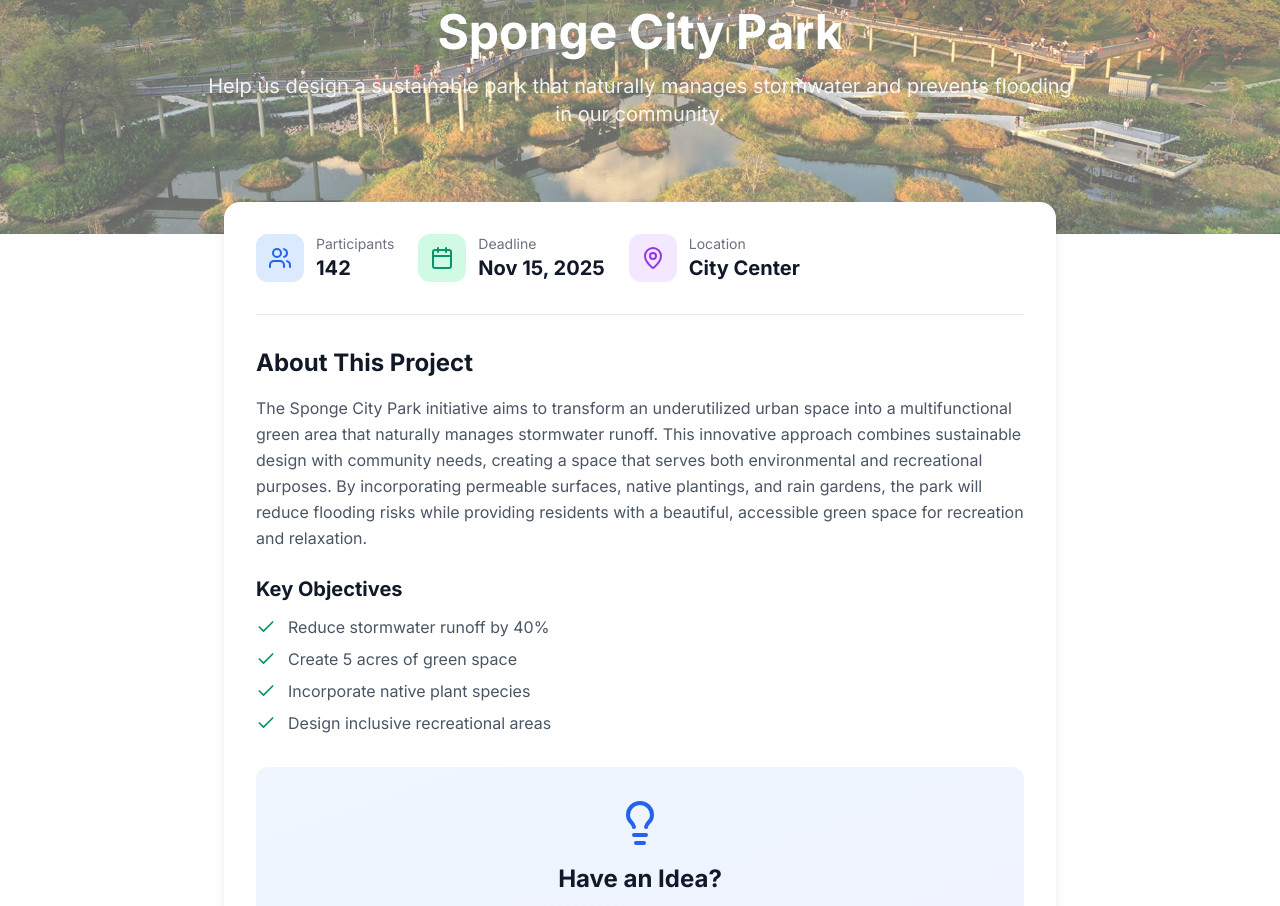
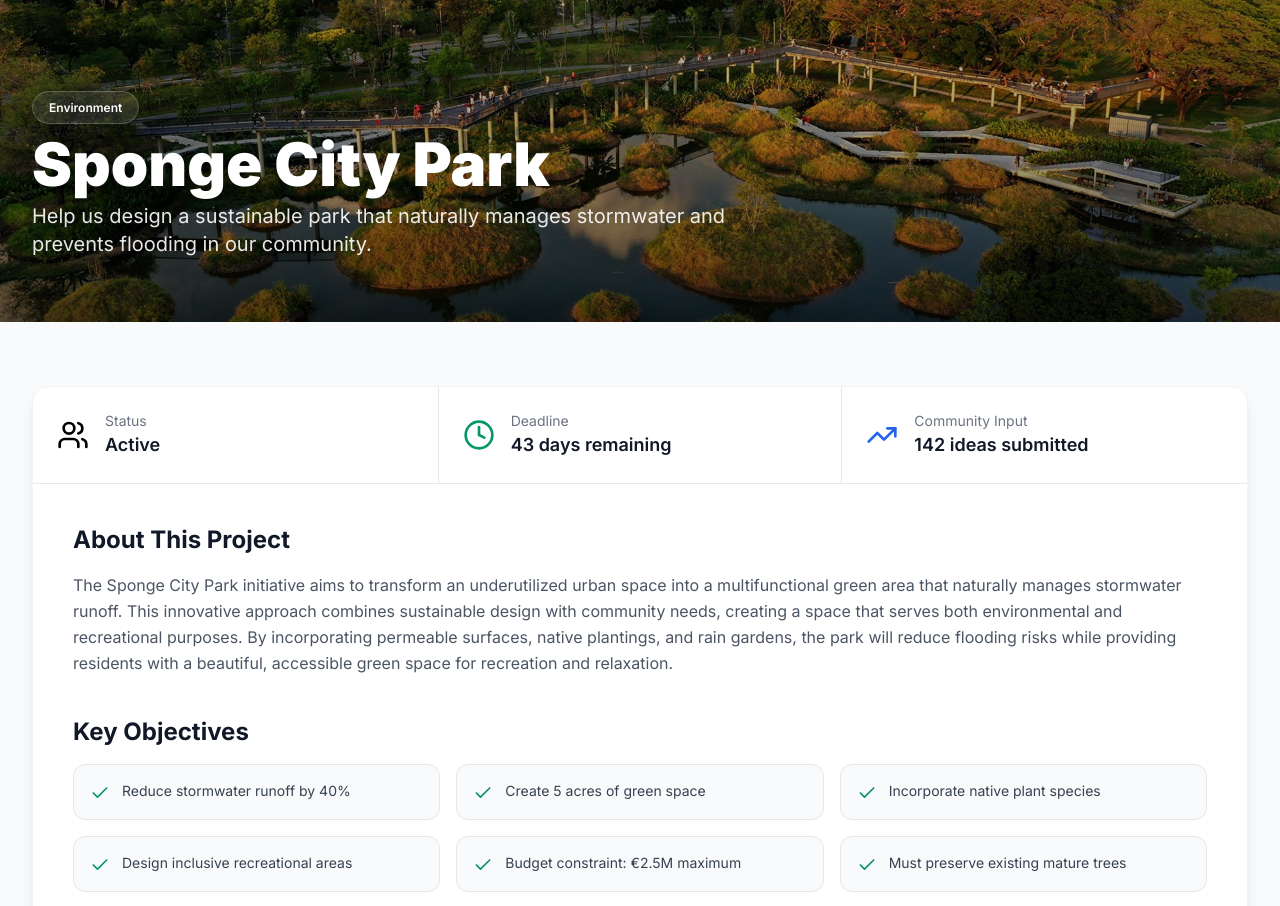
Before and after one commit to LukPle/common_ground, a Next.js app: page /projects/sponge-city-park in a window 1280 px wide. Shown: the part 280-1186 px from the top of the page. Built offline with nearby package versions, Linux system fonts and the light colour scheme.

Commit message:
Updated project details page with new design

```diff
--- a/src/app/projects/[id]/page.tsx
+++ b/src/app/projects/[id]/page.tsx
@@ -5,7 +5,7 @@ import { notFound } from 'next/navigation';
 import { Header } from '../../../components/header';
 import { Footer } from '../../../components/footer';
 import { projects } from '../../../data/projects';
-import { Users, Calendar, MapPin, Lightbulb, ArrowRight, Check, ChevronRight } from 'lucide-react';
+import { ArrowRight, Check, ChevronRight, Users, Clock, TrendingUp, Lightbulb } from 'lucide-react';
 
 export async function generateStaticParams() {
   return projects.map((project) => ({
@@ -20,15 +20,20 @@ export default function ProjectDetailPage({ params }: { params: { id: string } }
     notFound();
   }
 
+  const now = new Date();
+  const deadline = new Date(project.deadline);
+  const daysLeft = Math.ceil((deadline.getTime() - now.getTime()) / (1000 * 60 * 60 * 24));
+
   return (
-    <div className="min-h-screen bg-white">
+    <div className="min-h-screen bg-gray-50">
       <Header />
 
+      {/* Breadcrumb Navigation */}
       <div className="bg-white border-b border-gray-200">
-        <div className="max-w-7xl mx-auto px-4 sm:px-6 lg:px-8 py-4">
+        <div className="max-w-7xl mx-auto px-4 sm:px-6 lg:px-8 py-3">
           <Link
             href="/"
-            className="text-sm text-gray-600 hover:text-gray-900 flex items-center gap-2 transition-colors"
+            className="text-sm text-gray-500 hover:text-gray-900 flex items-center gap-1 transition-colors w-fit"
           >
             <ChevronRight className="w-4 h-4 rotate-180" />
             Back to Projects
@@ -36,98 +41,102 @@ export default function ProjectDetailPage({ params }: { params: { id: string } }
         </div>
       </div>
 
-      <div className="relative h-96 overflow-hidden">
-        <div className={`absolute inset-0 bg-gradient-to-br ${project.color}`} />
+      {/* Hero Section */}
+      <div className="relative h-[60vh] min-h-[400px] overflow-hidden">
         <Image
           src={project.image}
           alt={project.title}
           fill
-          className="object-cover opacity-60"
+          className="object-cover"
+          priority
         />
-        <div className="absolute inset-0 flex items-center justify-center">
-          <div className="text-center text-white max-w-4xl px-4">
-            <span className="bg-white/20 backdrop-blur-sm px-4 py-2 rounded-full text-sm font-semibold mb-4 inline-block">
+        <div className="absolute inset-0 bg-gradient-to-t from-black/60 via-black/30 to-black/10" />
+        <div className={`absolute inset-0 bg-gradient-to-br ${project.color} opacity-20`} />
+
+        <div className="absolute inset-0 flex flex-col justify-end pb-16">
+          <div className="text-white max-w-7xl px-4 sm:px-6 lg:px-8 mx-auto w-full">
+            <span className="bg-white/10 backdrop-blur-md border border-white/20 px-4 py-2 rounded-full text-xs font-semibold shadow-lg">
               {project.category}
             </span>
-            <h1 className="text-5xl font-bold mb-4">{project.title}</h1>
-            <p className="text-xl text-white/90">{project.description}</p>
+            <h1 className="text-5xl md:text-6xl font-black mt-4 drop-shadow-lg">
+              {project.title}
+            </h1>
+            <p className="text-lg md:text-xl text-white/90 max-w-3xl mt-2 drop-shadow-md">
+              {project.description}
+            </p>
           </div>
         </div>
       </div>
 
-      <div className="max-w-4xl mx-auto px-4 sm:px-6 lg:px-8 py-12">
-        <div className="bg-white rounded-2xl shadow-lg p-8 -mt-20 relative z-10">
-          <div className="flex flex-wrap gap-6 mb-8 pb-8 border-b border-gray-200">
-            <div className="flex items-center gap-3">
-              <div className="w-12 h-12 bg-blue-100 rounded-xl flex items-center justify-center">
-                <Users className="w-6 h-6 text-blue-600" />
-              </div>
+      {/* Main Content Area */}
+      <div className="max-w-7xl mx-auto px-4 sm:px-6 lg:px-8 py-12 sm:py-16">
+        <div className="bg-white rounded-2xl shadow-lg border border-gray-100 divide-y divide-gray-200">
+
+          {/* At-a-Glance Info Section */}
+          <div className="grid grid-cols-1 sm:grid-cols-3">
+            <div className="p-6 flex items-center gap-4">
+              <Users className={`w-8 h-8 ${project.color.replace('from-', 'text-').split(' ')[0]}`} />
               <div>
-                <p className="text-sm text-gray-500">Participants</p>
-                <p className="text-xl font-bold text-gray-900">{project.participants}</p>
+                <p className="text-sm text-gray-500">Status</p>
+                <p className="text-lg font-semibold text-gray-900">{project.status}</p>
               </div>
             </div>
-            <div className="flex items-center gap-3">
-              <div className="w-12 h-12 bg-emerald-100 rounded-xl flex items-center justify-center">
-                <Calendar className="w-6 h-6 text-emerald-600" />
-              </div>
+            <div className="p-6 flex items-center gap-4 sm:border-l sm:border-r">
+              <Clock className={`w-8 h-8 ${daysLeft > 30 ? 'text-emerald-600' : daysLeft > 7 ? 'text-amber-600' : 'text-red-600'}`} />
               <div>
                 <p className="text-sm text-gray-500">Deadline</p>
-                <p className="text-xl font-bold text-gray-900">
-                  {new Date(project.deadline).toLocaleDateString('en-US', {
-                    month: 'short',
-                    day: 'numeric',
-                    year: 'numeric'
-                  })}
+                <p className="text-lg font-semibold text-gray-900">
+                  {daysLeft > 0 ? `${daysLeft} days remaining` : 'Deadline passed'}
                 </p>
               </div>
             </div>
-            <div className="flex items-center gap-3">
-              <div className="w-12 h-12 bg-purple-100 rounded-xl flex items-center justify-center">
-                <MapPin className="w-6 h-6 text-purple-600" />
-              </div>
+            <div className="p-6 flex items-center gap-4">
+               <TrendingUp className="w-8 h-8 text-blue-600" />
               <div>
-                <p className="text-sm text-gray-500">Location</p>
-                <p className="text-xl font-bold text-gray-900">{project.location}</p>
+                <p className="text-sm text-gray-500">Community Input</p>
+                <p className="text-lg font-semibold text-gray-900">{project.ideas} ideas submitted</p>
               </div>
             </div>
           </div>
 
-          <div className="space-y-6 mb-8">
+          <div className="p-8 sm:p-10 space-y-10">
+            {/* Full Description */}
             <div>
               <h2 className="text-2xl font-bold text-gray-900 mb-4">About This Project</h2>
-              <p className="text-gray-600 leading-relaxed">
+              <p className="text-gray-600 leading-relaxed text-base">
                 {project.fullDescription}
               </p>
             </div>
 
-            {project.objectives && project.objectives.length > 0 && (
+            {/* Key Objectives (Bento Grid) */}
+            {project.limitations && project.limitations.length > 0 && (
               <div>
-                <h3 className="text-xl font-bold text-gray-900 mb-3">Key Objectives</h3>
-                <ul className="space-y-2">
-                  {project.objectives.map((objective, idx) => (
-                    <li key={idx} className="flex items-start gap-3">
+                <h3 className="text-2xl font-bold text-gray-900 mb-4">Key Objectives</h3>
+                <div className="grid grid-cols-1 sm:grid-cols-2 lg:grid-cols-3 gap-4">
+                  {project.limitations.map((objective, idx) => (
+                    <div key={idx} className="bg-gray-50 border border-gray-200 rounded-xl p-4 flex items-start gap-3 transition-all hover:border-blue-500 hover:bg-blue-50">
                       <Check className="w-5 h-5 text-emerald-600 mt-0.5 flex-shrink-0" />
-                      <span className="text-gray-600">{objective}</span>
-                    </li>
+                      <span className="text-sm text-gray-700">{objective}</span>
+                    </div>
                   ))}
-                </ul>
+                </div>
               </div>
             )}
-          </div>
 
+            {/* Call to Action */}
             <div className="bg-gradient-to-br from-blue-50 to-indigo-50 rounded-xl p-8 text-center">
-            <Lightbulb className="w-12 h-12 text-blue-600 mx-auto mb-4" />
-            <h3 className="text-2xl font-bold text-gray-900 mb-2">Have an Idea?</h3>
-            <p className="text-gray-600 mb-6">
-              Share your vision for the park and help shape this project
+              <Lightbulb className="w-10 h-10 text-blue-600 mx-auto mb-3" />
+              <h3 className="text-xl font-bold text-gray-900 mb-2">Have an Idea?</h3>
+              <p className="text-gray-600 mb-6 max-w-md mx-auto">
+                Your perspective is crucial. Share your vision for the park and help shape this project's future.
               </p>
               <Link href={`/projects/${project.id}/ideation`}>
-              <button className="bg-blue-600 text-white px-8 py-4 rounded-xl font-semibold hover:bg-blue-700 transition-all shadow-lg hover:shadow-xl transform hover:-translate-y-0.5 inline-flex items-center gap-2">
+                <button className="bg-blue-600 text-white px-6 py-3 rounded-lg font-semibold hover:bg-blue-700 transition-all shadow-md hover:shadow-lg transform hover:-translate-y-0.5 inline-flex items-center gap-2">
                   Submit Your Idea
                   <ArrowRight className="w-5 h-5" />
                 </button>
               </Link>
+            </div>
           </div>
         </div>
       </div>
--- a/src/components/project_card.tsx
+++ b/src/components/project_card.tsx
@@ -1,7 +1,7 @@
 import React from 'react';
 import Link from 'next/link';
 import Image from 'next/image';
-import { ChevronRight, Users, Calendar, Check } from 'lucide-react';
+import { ChevronRight, Lightbulb, Calendar, Check } from 'lucide-react';
 import { Project } from '../types/project';
 
 interface ProjectCardProps {
@@ -44,8 +44,8 @@ export const ProjectCard = ({ project }: ProjectCardProps) => {
           <div className="flex items-center justify-between pt-4 border-t border-gray-100">
             <div className="flex items-center space-x-4 text-sm text-gray-500">
               <div className="flex items-center gap-1">
-                <Users className="w-4 h-4" />
-                <span>{project.participants}</span>
+                <Lightbulb className="w-4 h-4" />
+                <span>{project.ideas}</span>
               </div>
               <div className="flex items-center gap-1">
                 <Calendar className="w-4 h-4" />
--- a/src/data/projects.ts
+++ b/src/data/projects.ts
@@ -7,17 +7,21 @@ export const projects: Project[] = [
     description: 'Help us design a sustainable park that naturally manages stormwater and prevents flooding in our community.',
     category: 'Environment',
     status: 'Active',
-    participants: 142,
+    ideas: 142,
     deadline: '2025-11-15',
     image: '/images/sponge_city.jpg',
     color: 'from-emerald-500 to-teal-600',
-    location: 'City Center',
     fullDescription: 'The Sponge City Park initiative aims to transform an underutilized urban space into a multifunctional green area that naturally manages stormwater runoff. This innovative approach combines sustainable design with community needs, creating a space that serves both environmental and recreational purposes. By incorporating permeable surfaces, native plantings, and rain gardens, the park will reduce flooding risks while providing residents with a beautiful, accessible green space for recreation and relaxation.',
-    objectives: [
+    limitations: [
       'Reduce stormwater runoff by 40%',
       'Create 5 acres of green space',
       'Incorporate native plant species',
-      'Design inclusive recreational areas'
+      'Design inclusive recreational areas',
+      'Budget constraint: €2.5M maximum',
+      'Must preserve existing mature trees',
+      'Accessible pathways required',
+      'Integration with existing drainage system',
+      'Community engagement workshops needed'
     ]
   }
 ];
--- a/src/types/project.ts
+++ b/src/types/project.ts
@@ -4,11 +4,10 @@ export interface Project {
   description: string;
   category: string;
   status: string;
-  participants: number;
+  ideas: number;
   deadline: string;
   image: string;
   color: string;
   fullDescription?: string;
-  objectives?: string[];
-  location?: string;
+  limitations?: string[];
 }
```
Lines whose indentation alone changed are shown as unchanged.
